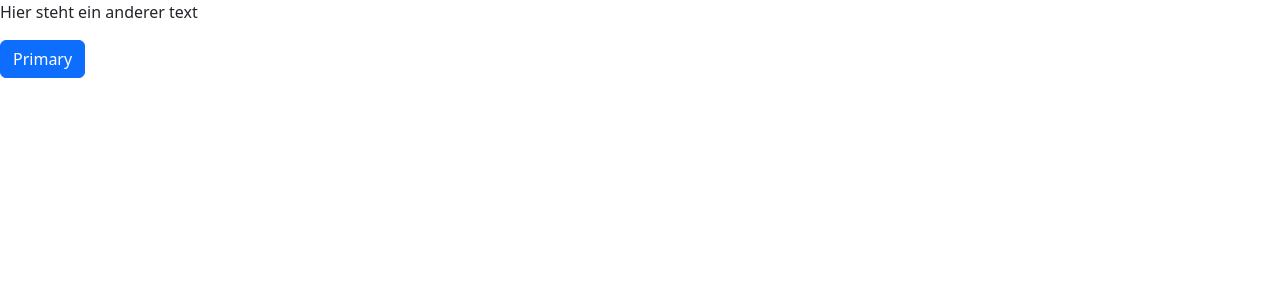
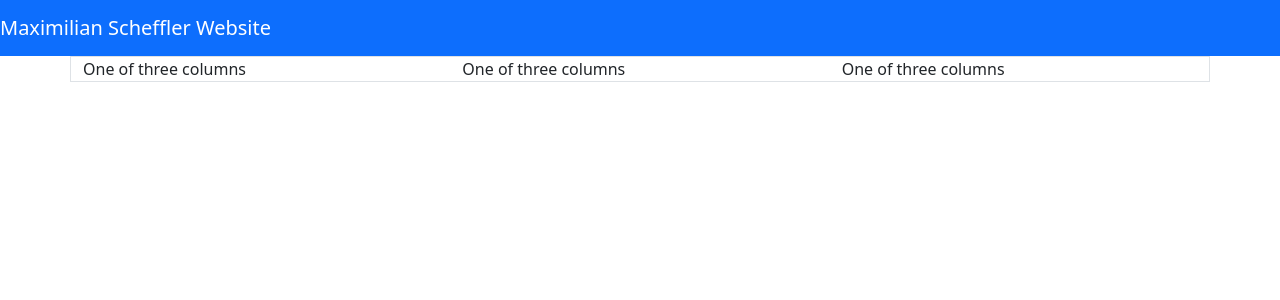
Before and after one commit to JackScheff420/maxscheffwebsite, a React (Create React App) app: page / in a window 1280 px wide. Shown: the top 300 px of the page. Built offline with nearby package versions, Linux system fonts and the light colour scheme.

Commit message:
Website angepasst

```diff
--- a/package.json
+++ b/package.json
@@ -1,5 +1,5 @@
 {
-  "homepage": "https://jackscheff420.github.io/jackscheffwebsite",
+  "homepage": "https://jackscheff420.github.io/maxscheffwesbite",
   "name": "jackscheff420githubio",
   "version": "0.1.0",
   "private": true,
@@ -8,6 +8,7 @@
     "@testing-library/react": "^13.4.0",
     "@testing-library/user-event": "^13.5.0",
     "bootstrap": "^5.2.3",
+    "node-modules": "^1.0.1",
     "react": "^18.2.0",
     "react-bootstrap": "^2.6.0",
     "react-dom": "^18.2.0",
--- a/src/App.js
+++ b/src/App.js
@@ -1,16 +1,28 @@
 import 'bootstrap/dist/css/bootstrap.min.css';
+import { Navbar } from 'react-bootstrap';
 
 function App() {
+
+
   return (
-    <div className="App">
-      <header className="App-header">
+    <div>
 
-        <p>
-          Hier steht ein anderer text
-        </p>
-        <button type="button" class="btn btn-primary">Primary</button>
-
-      </header>
+      <Navbar bg="primary" variant="dark" style={{ color: '#fff' }}>
+        <Navbar.Brand>Maximilian Scheffler Website</Navbar.Brand>
+      </Navbar>
+      <div class="container border">
+        <div class="row">
+          <div class="col-sm">
+            One of three columns
+          </div>
+          <div class="col-sm">
+            One of three columns
+          </div>
+          <div class="col-sm">
+            One of three columns
+          </div>
+        </div>
+      </div>
     </div>
   );
 }
```
Also changed, not shown: 1 other file (tests, documents, lock files or other folders).
